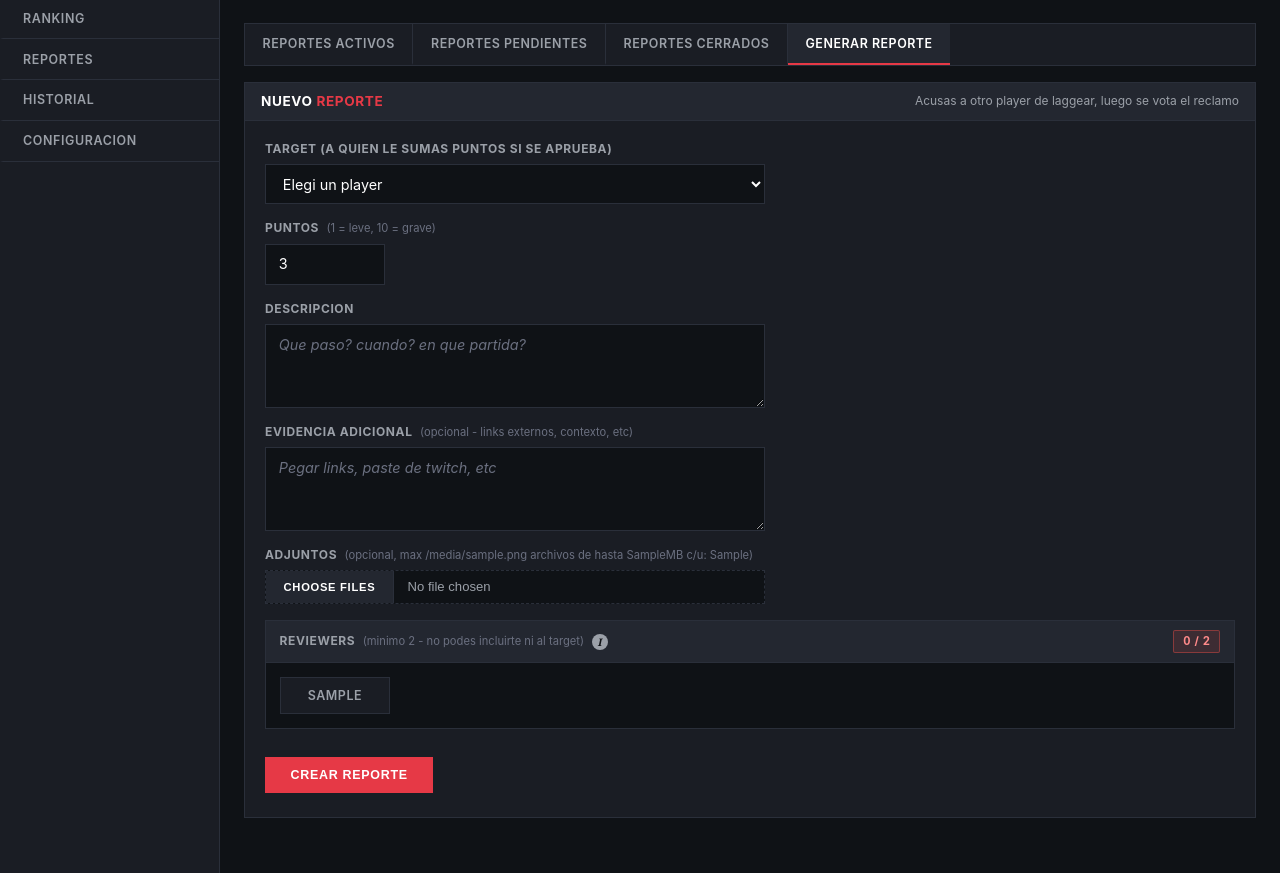
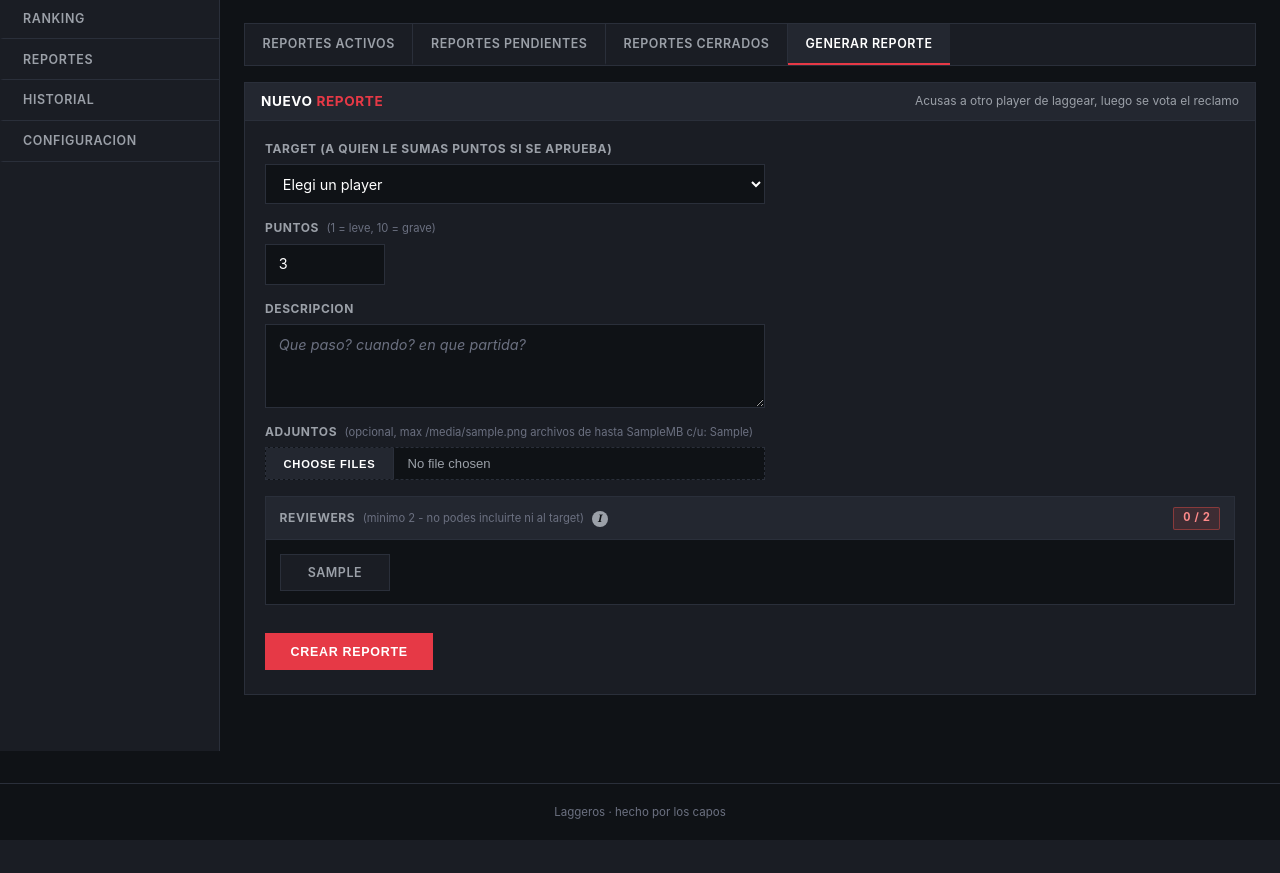
Before and after one commit to marcosfilipich/laggeros, a Flask app: template app/templates/reports/new.html in a window 1280 px wide. Shown: the part 61-934 px from the top of the page. After the commit the page ends 901 px from the top, so only its background shows below. Run offline with Flask 3, Linux system fonts and the light colour scheme; the template is opened without the code that fills it: most values are stand-ins (such as "Sample title", 1, 10 or a date in 2020).

Commit message:
Remove 'Evidencia adicional' from new report form
Field dropped from template and POST handler. Underlying evidence_text
column stays in the model so old reports keep their data; detail page
still renders it conditionally for any report that has it set.

```diff
--- a/app/reports.py
+++ b/app/reports.py
@@ -122,7 +122,6 @@ def new_report():
         target_id = request.form.get("target_id", type=int)
         points = request.form.get("points", type=int)
         description = (request.form.get("description") or "").strip()
-        evidence_text = (request.form.get("evidence_text") or "").strip() or None
         reviewer_ids = [int(x) for x in request.form.getlist("reviewers") if x.isdigit()]
         files = [f for f in request.files.getlist("files") if f and f.filename]
 
@@ -167,7 +166,6 @@ def new_report():
             target_id=target_id,
             points=points,
             description=description,
-            evidence_text=evidence_text,
             status="pending",
         )
         db.session.add(rep)
--- a/app/templates/reports/new.html
+++ b/app/templates/reports/new.html
@@ -26,10 +26,6 @@
 
         <label>Descripcion
             <textarea name="description" required minlength="5" maxlength="2000" rows="3" placeholder="Que paso? cuando? en que partida?"></textarea>
-        </label>
-
-        <label>Evidencia adicional <span class="hint">(opcional - links externos, contexto, etc)</span>
-            <textarea name="evidence_text" maxlength="2000" rows="2" placeholder="Pegar links, paste de twitch, etc"></textarea>
         </label>
 
         <label>Adjuntos <span class="hint">(opcional, max {{ max_files }} archivos de hasta {{ max_size_mb }}MB c/u: {{ allowed_exts|join(", ") }})</span>
```
